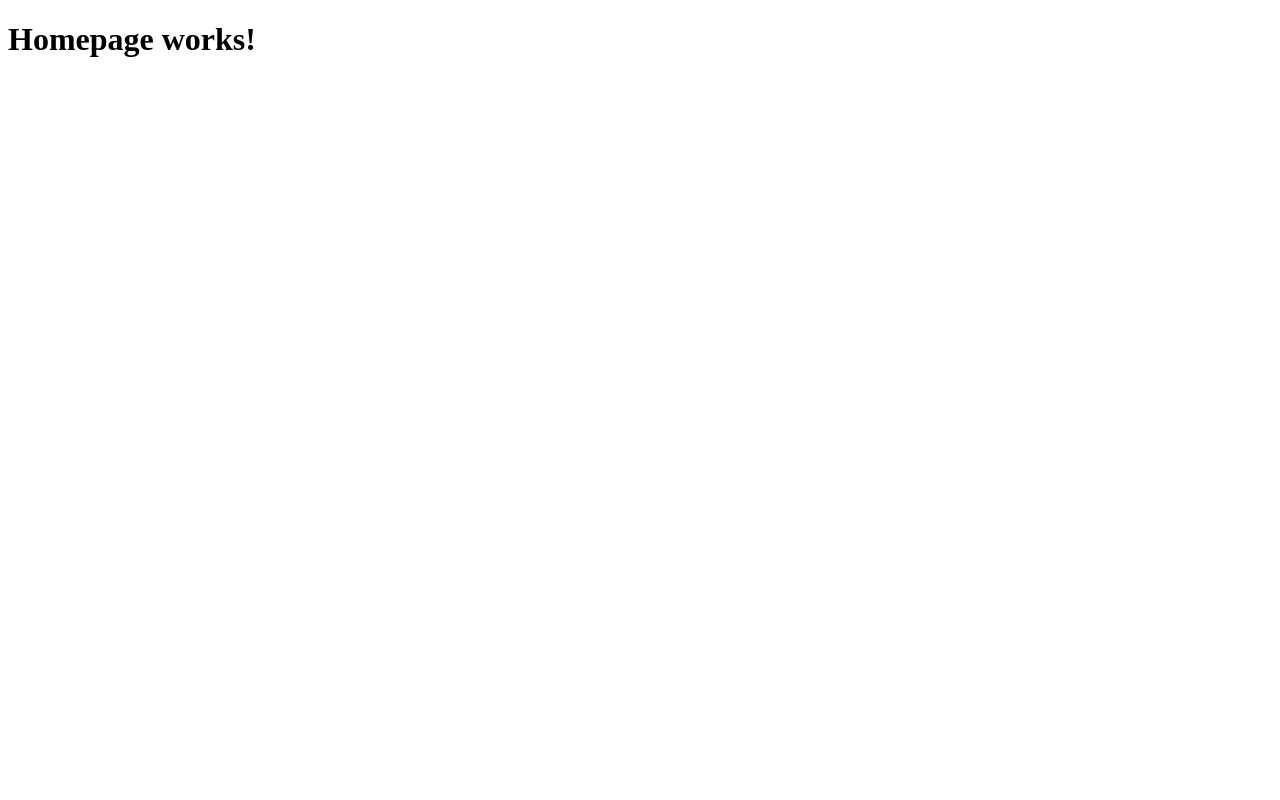
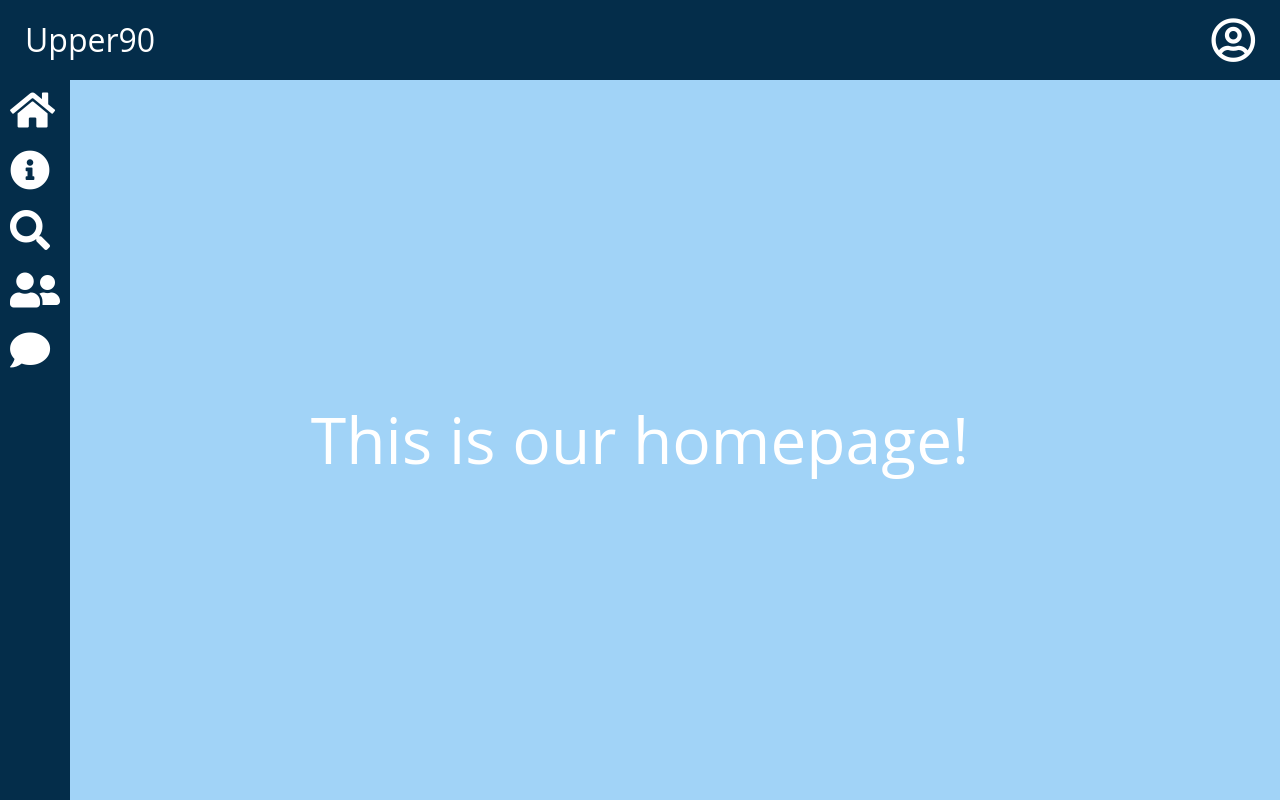
Before and after one commit to akh4rf/cs-4750-project-php, a PHP site: page / in a window 1280 px wide. Before the commit the page is almost empty. Run offline with PHP 8.4, Linux system fonts and the light colour scheme.

Commit message:
Created homepage, top bar & side bar

```diff
--- /dev/null
+++ b/footer.php
@@ -0,0 +1,5 @@
+      </div>
+    </div>
+  </div>
+</body>
+</html>
--- /dev/null
+++ b/header.php
@@ -0,0 +1,39 @@
+<!DOCTYPE html>
+<html lang="en">
+
+<head>
+  <meta charset="UTF-8">
+  <meta http-equiv="X-UA-Compatible" content="IE=edge">
+  <meta name="viewport" content="width=device-width, initial-scale=1.0">
+  <title>Fantasy Soccer</title>
+  <link rel="stylesheet" href="https://cdnjs.cloudflare.com/ajax/libs/font-awesome/5.15.3/css/all.min.css" integrity="sha512-iBBXm8fW90+nuLcSKlbmrPcLa0OT92xO1BIsZ+ywDWZCvqsWgccV3gFoRBv0z+8dLJgyAHIhR35VZc2oM/gI1w==" crossorigin="anonymous" referrerpolicy="no-referrer" />
+  <link rel="stylesheet" href="css/reset.css">
+  <link rel="stylesheet" href="css/styles.css">
+</head>
+
+<?php
+
+function isCurrentPath($path)
+{
+  $uri = $_SERVER['REQUEST_URI'];
+  if (strpos($uri, '/cs-4750-project-php/') !== false) {
+    $uri = substr($uri, strlen('/cs-4750-project-php/'));
+  }
+  if ($path == "./") {$path = "";}
+  return $uri == $path;
+}
+
+?>
+
+<body>
+
+  <div style="display: grid; grid-template-rows: 10vh 90vh; width: 100vw; height: 100vh; color: white;">
+    <div class="top-bar">
+      <a style="height: 100%; text-decoration: none; padding: 0 25px; color: white;" href="./">
+        <div style="display: flex; align-items: center; height: 100%; font-size: 32px;">Upper90</div>
+      </a>
+      <div style="font-size: 45px; padding: 0 25px;"><a style="text-decoration: none; color: white; height: 100%; display: flex; align-items: center;" href=""><i class="far fa-user-circle"></i></a></div>
+    </div>
+    <div style="height: 100%; width: 100%; position: relative;">
+      <?php include_once "sidebar/sidebar.php" ?>
+      <div style="width: 100%; height: 100%; background: var(--light-blue);">
--- a/index.php
+++ b/index.php
@@ -1,12 +1,7 @@
-<!DOCTYPE html>
-<html lang="en">
-<head>
-  <meta charset="UTF-8">
-  <meta http-equiv="X-UA-Compatible" content="IE=edge">
-  <meta name="viewport" content="width=device-width, initial-scale=1.0">
-  <title>Fantasy Soccer</title>
-</head>
-<body>
-  <h1>Homepage works!</h1>
-</body>
-</html>
+<?php include_once "header.php" ?>
+
+<div style="height: 100%; width: 100%; display: flex; justify-content: center; align-items: center; font-size: 64px;">
+  This is our homepage!
+</div>
+
+<?php include_once "footer.php" ?>
--- /dev/null
+++ b/sidebar/sidebar.css
@@ -0,0 +1,68 @@
+.sidebar-wrapper {
+  width: 100%;
+  height: 100%;
+  background: var(--dark-blue);
+  position: relative;
+}
+
+.sidebar-contents {
+  width: 100%;
+  height: 100%;
+  background: inherit;
+  transition: width 0.4s;
+}
+
+.sidebar-wrapper:hover .sidebar-contents {
+  width: 300px;
+  transition: width 0.4s;
+}
+
+.sidebar-item {
+  width: 100%;
+  display: block;
+  text-decoration: none;
+  color: white;
+  font-size: 40px;
+}
+
+.sidebar-item.active {
+  background: var(--blue);
+}
+
+.sidebar-item:hover {
+  background: var(--blue);
+}
+
+.sidebar-item > div {
+  padding: 10px;
+  display: flex;
+}
+
+.sidebar-icon {
+  width: 50px;
+}
+
+.sidebar-icon > div {
+  display: flex;
+  align-items: center;
+}
+
+.sidebar-text {
+  font-size: 0px;
+  margin-left: 0;
+  transition: font-size 0.4s, margin-left 0.4s;
+}
+
+.sidebar-text > div {
+  display: flex;
+  align-items: center;
+  justify-content: flex-end;
+  height: 100%;
+}
+
+.sidebar-wrapper:hover .sidebar-text {
+  font-size: 28px;
+  margin-left: 10px;
+  transition: font-size 0.4s, margin-left 0.4s;
+  transition-delay: 0.4s;
+}
--- /dev/null
+++ b/sidebar/sidebar.php
@@ -0,0 +1,49 @@
+<?php
+
+$sidebar_items = array(
+
+  "Home" => array("classes" => "fas fa-home", "path" => "./"),
+  "How to Play" => array("classes" => "fas fa-info-circle", "path" => "how-to-play"),
+  "Player Search" => array("classes" => "fas fa-search", "path" => "player-search"),
+  "My Roster" => array("classes" => "fas fa-user-friends", "path" => "my-roster"),
+  "Submit Feedback" => array("classes" => "fas fa-comment", "path" => "submit-feedback")
+);
+
+function getIconClassFromValue($v)
+{
+  echo 'class="' . $v . '"';
+}
+
+function getHoverClassFromURI($uri)
+{
+  $class = 'class="sidebar-item';
+  if (isCurrentPath($uri)) {
+    $class .= ' active"';
+  } else {
+    $class .= '"';
+  }
+  echo $class;
+}
+
+?>
+
+<link rel="stylesheet" href="sidebar/sidebar.css">
+
+<div style="position: absolute; height: 100%;">
+  <div class="sidebar-wrapper">
+    <div class="sidebar-contents">
+      <?php foreach ($sidebar_items as $key => $value) : ?>
+        <a <?php getHoverClassFromURI($value['path']) ?> href=<?php echo $value['path'] ?>>
+          <div>
+            <div class="sidebar-icon">
+              <div><i <?php getIconClassFromValue($value['classes']) ?>></i></div>
+            </div>
+            <div class="sidebar-text">
+              <div><?php echo $key ?></div>
+            </div>
+          </div>
+        </a>
+      <?php endforeach; ?>
+    </div>
+  </div>
+</div>
```
